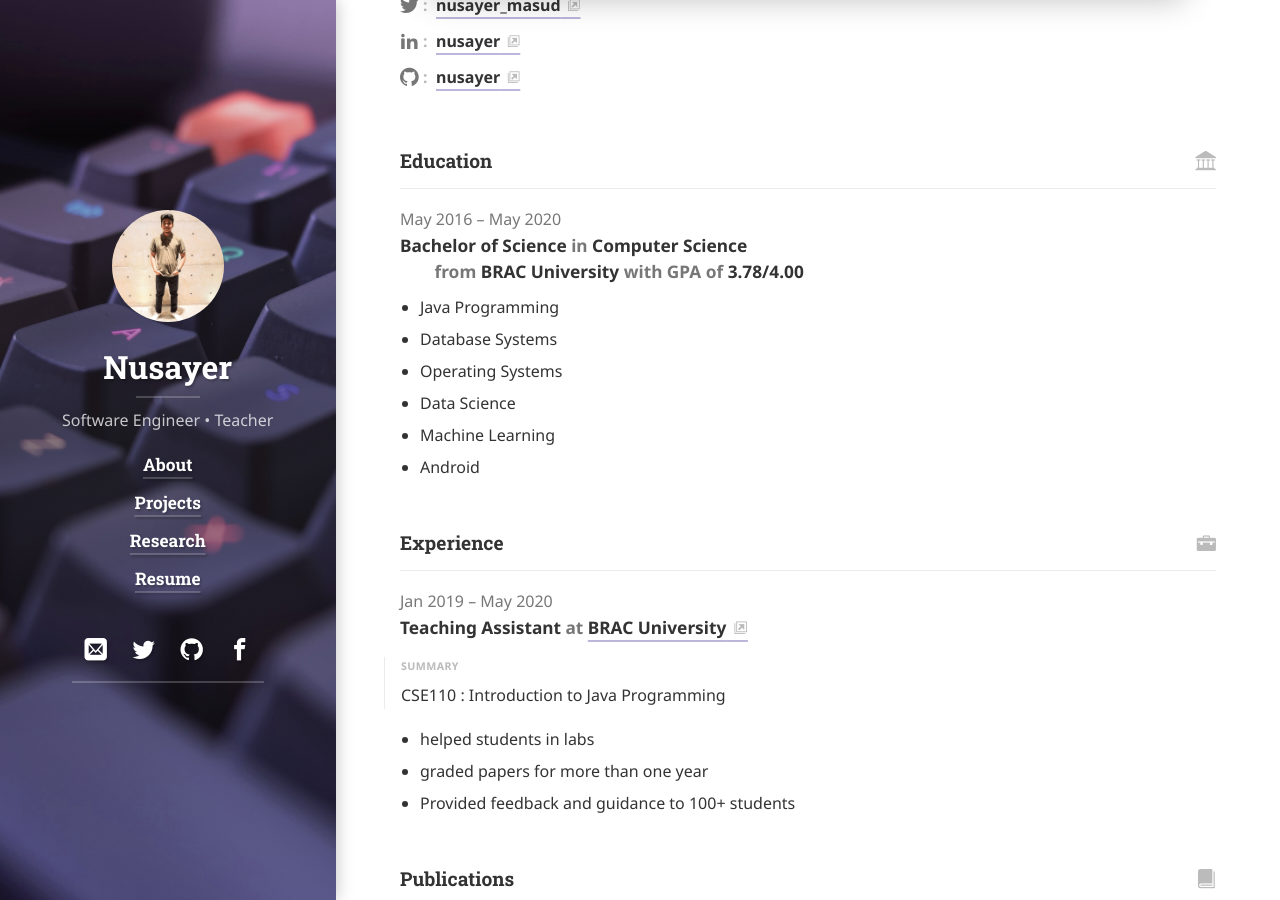
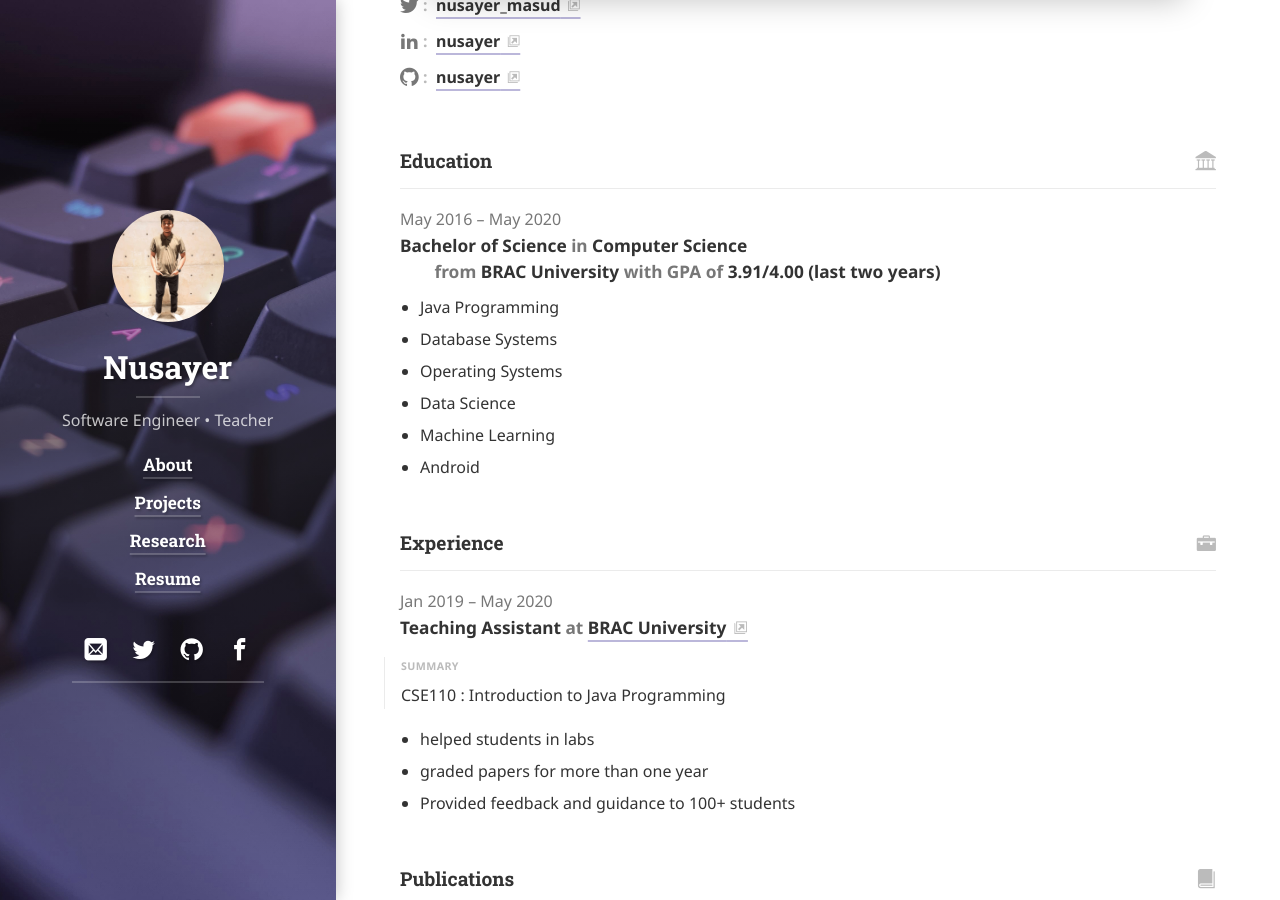
Before and after one commit to nusayer/nusayer.github.io, a Jekyll site: the page built from resume.md, in a window 1280 px wide and 900 px high, scrolled down 472 px. Built offline with Jekyll 4.4.1, drawn with Linux system fonts in a browser that asks for light colours; cached includes are drawn as plain includes; nearby versions of some CDN libraries; some web fonts are replaced; library files that are not in the unit come from our copies.

Commit message:
Resume updated

```diff
--- a/_data/resume.yml
+++ b/_data/resume.yml
@@ -43,7 +43,7 @@ education:
     studyType: "Bachelor of Science"
     startDate: "2016-05-01"
     endDate: "2020-05-01"
-    gpa: "3.78/4.00"
+    gpa: "3.91/4.00 (last two years)"
     courses:
       - "Java Programming"
       - "Database Systems"
```
